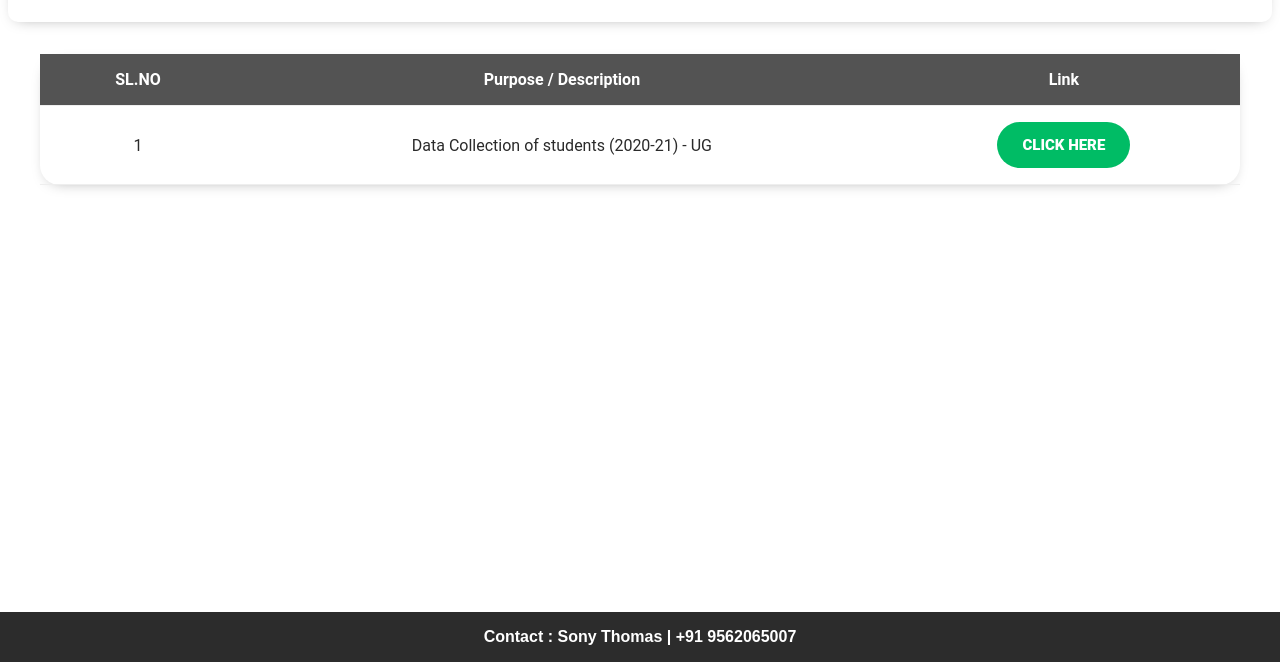
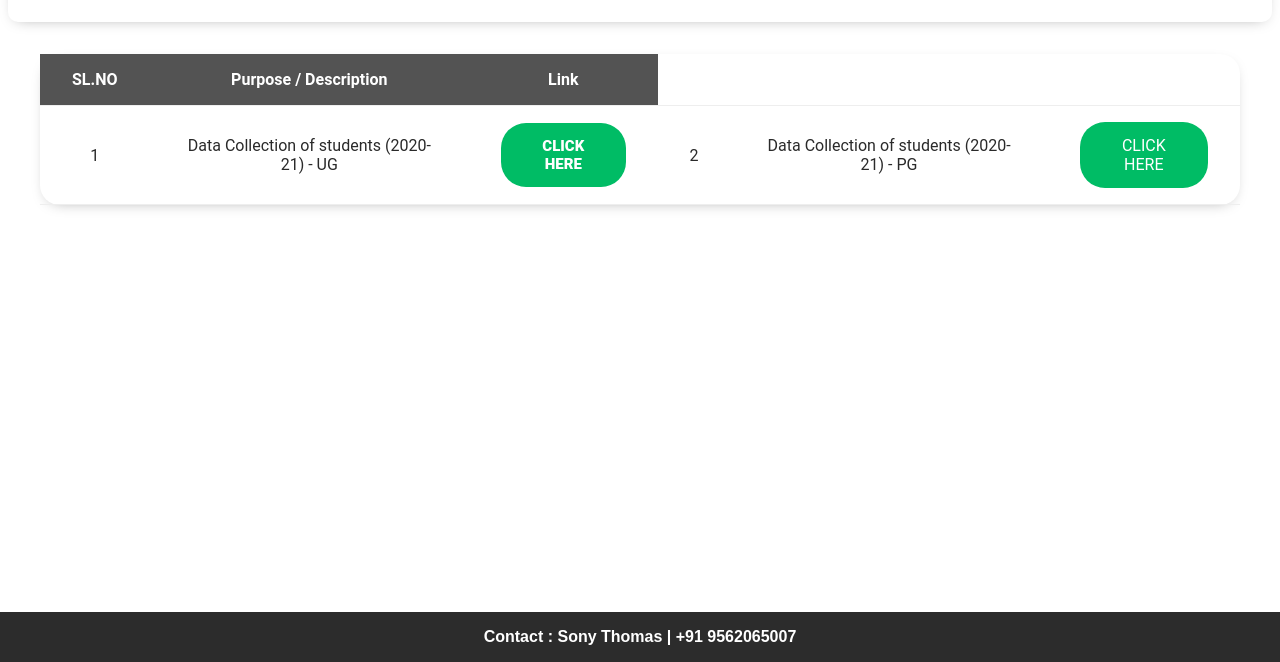
Before and after one commit to dbasc/dbasc.github.io, a plain HTML site: page index.html in a window 1280 px wide. Shown: the part 138-800 px from the top of the page. Drawn offline with Linux system fonts and the light colour scheme.

Commit message:
Update index.html

```diff
--- a/index.html
+++ b/index.html
@@ -37,6 +37,16 @@ Web: www.donbosco.ac.in</h5></div>
             </a>
             </td>
 
+             <td data-heading="SL.NO">2</td>
+            <td data-heading="Purpose / Description">Data Collection of students (2020-21) - PG</td>
+
+           <td>
+            <a href="#">
+                    CLICK HERE
+            </div>
+            </a>
+            </td>
+
           <tr>
 
 
```
